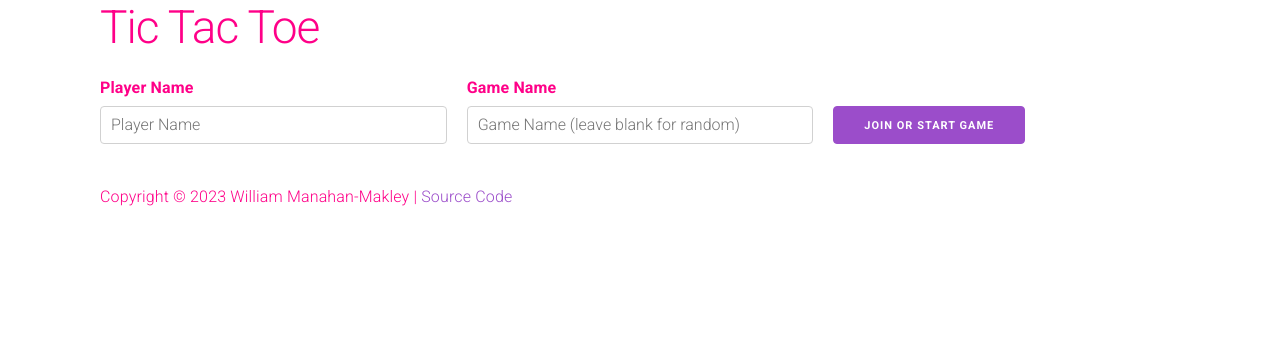
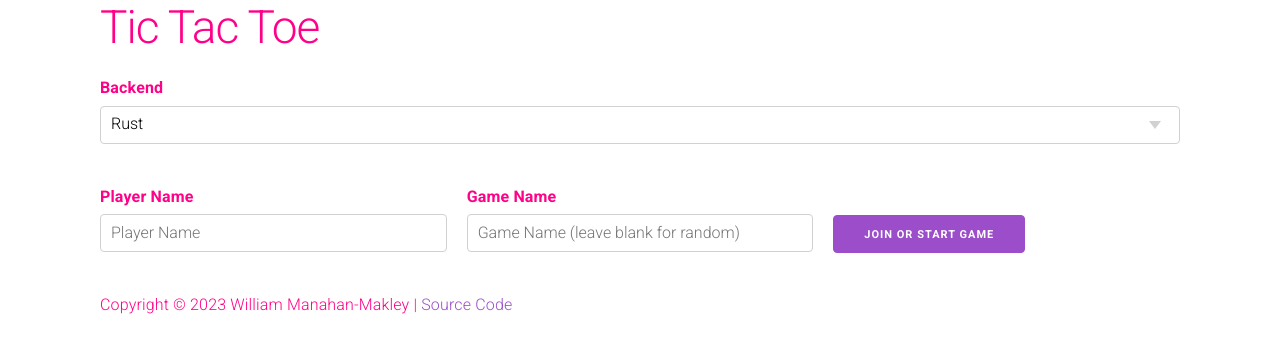
Before and after one commit to wmakley/tictactoe, a SvelteKit app in the folder svelte-frontend/: page / in a window 1280 px wide. Shown: the top 352 px of the page. Built offline with nearby package versions, Linux system fonts and the light colour scheme.

Commit message:
refactor to add dropdown to pick your backend

```diff
--- a/svelte-frontend/src/lib/components/Game.svelte
+++ b/svelte-frontend/src/lib/components/Game.svelte
@@ -1,19 +1,14 @@
 <script lang="ts">
+    export let backendUrl = "";
+
     import { onMount, afterUpdate } from "svelte";
 
     // https://natclark.com/tutorials/svelte-get-current-url/
     let url: URL | null = null;
-    let socketUrl = "";
     let joinToken = "";
 
     onMount(() => {
         url = new URL(window.location.href);
-        const socketProtocol = url.protocol === "https:" ? "wss://" : "ws://";
-        socketUrl = `${socketProtocol}${url.host}/ws`;
-
-        // Hack to get around the fact that the server is running on a different
-        // port in development.
-        socketUrl = socketUrl.replace("5173", "3000");
 
         playerName = localStorage.getItem("playerName") || "";
         console.debug("playerName", playerName);
@@ -32,6 +27,13 @@
             joinGame();
         }
     });
+    function socketUrl(): string {
+        if (!url) {
+            return "";
+        }
+        const socketProtocol = url.protocol === "https:" ? "wss://" : "ws://";
+        return `${socketProtocol}${backendUrl}/ws`;
+    }
 
     afterUpdate(() => {
         const chat = document.getElementById("chat-messages");
@@ -97,7 +99,7 @@
             joinToken
         );
 
-        const url = new URL(socketUrl);
+        const url = new URL(socketUrl());
         url.searchParams.set("token", joinToken);
         url.searchParams.set("name", playerName);
 
--- a/svelte-frontend/src/routes/+page.svelte
+++ b/svelte-frontend/src/routes/+page.svelte
@@ -1,10 +1,29 @@
 <script lang="ts">
     import Game from "../lib/components/Game.svelte";
+
+    const backends = [
+        ["Localhost", "localhost:3000"],
+        ["Rust", "tictactoe-rust-backend.fly.dev"],
+        ["Go", "tictactoe-go-backend.fly.dev"],
+    ];
+    let backendUrl = "tictactoe-rust-backend.fly.dev";
 </script>
 
 <div class="container">
     <h1>Tic Tac Toe</h1>
-    <Game />
+    <form>
+        <label for="backend">Backend</label>
+        <select
+            id="backend"
+            on:change={(event) => (backendUrl = event.currentTarget.value)}
+        >
+            {#each backends as [name, url]}
+                <option value={url} selected={url === backendUrl}>{name}</option
+                >
+            {/each}
+        </select>
+    </form>
+    <Game {backendUrl} />
     <footer>
         <p>
             Copyright &copy; 2023 William Manahan-Makley |
```
Also changed, not shown: 1 other file (tests, documents, lock files or other folders).
